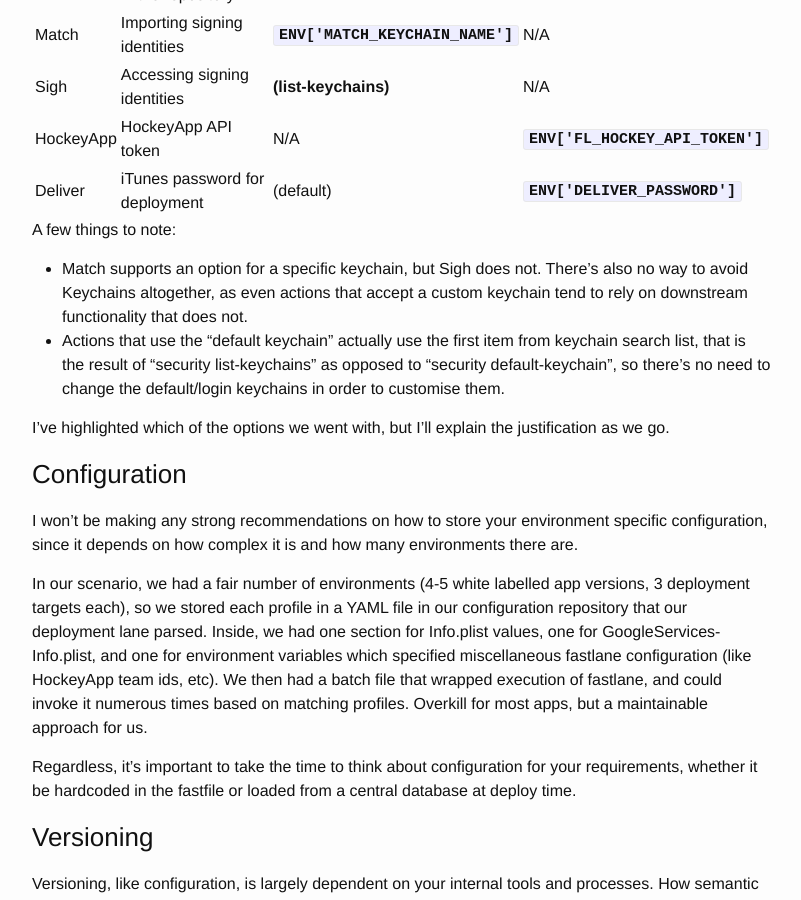
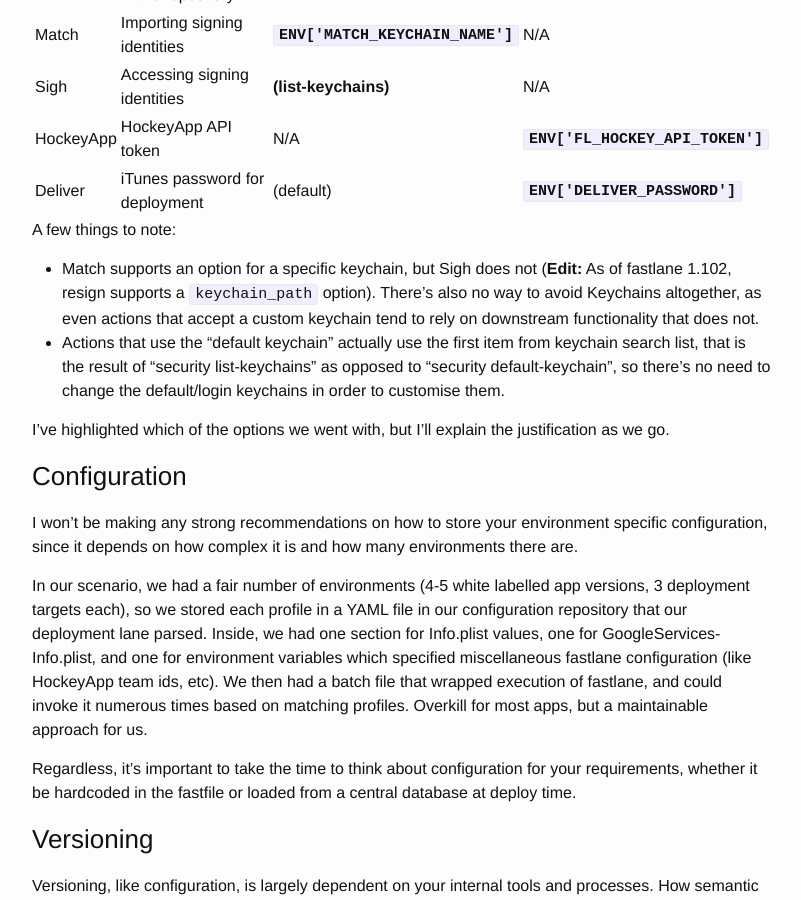
Before and after one commit to richardszalay/richardszalay.github.io, a Jekyll site: the page built from _posts/2016-08-23-ios-deploy-pipeline-4-deploy-phase.md, in a window 1280 px wide and 900 px high, scrolled down 918 px. Shown: the whole window, without its empty margins (238-1039 px from the left). Built offline with Jekyll 4.4.1, drawn with Linux system fonts in a browser that asks for light colours; comment, search, counter and statistics services are not loaded.

Commit message:
ios build - updated notes about resign

```diff
--- a/_posts/2016-08-23-ios-deploy-pipeline-4-deploy-phase.md
+++ b/_posts/2016-08-23-ios-deploy-pipeline-4-deploy-phase.md
@@ -45,7 +45,7 @@ In vast contrast to the build lane, deployment has a substantial number of actio
 
 A few things to note:
 
-* Match supports an option for a specific keychain, but Sigh does not. There's also no way to avoid Keychains altogether, as even actions that accept a custom keychain tend to rely on downstream functionality that does not.
+* Match supports an option for a specific keychain, but Sigh does not (**Edit:** As of fastlane 1.102, resign supports a `keychain_path` option). There's also no way to avoid Keychains altogether, as even actions that accept a custom keychain tend to rely on downstream functionality that does not.
 * Actions that use the "default keychain" actually use the first item from keychain search list, that is the result of "security list-keychains" as opposed to "security default-keychain", so there's no need to change the default/login keychains in order to customise them.
 
 I've highlighted which of the options we went with, but I'll explain the justification as we go.
```
